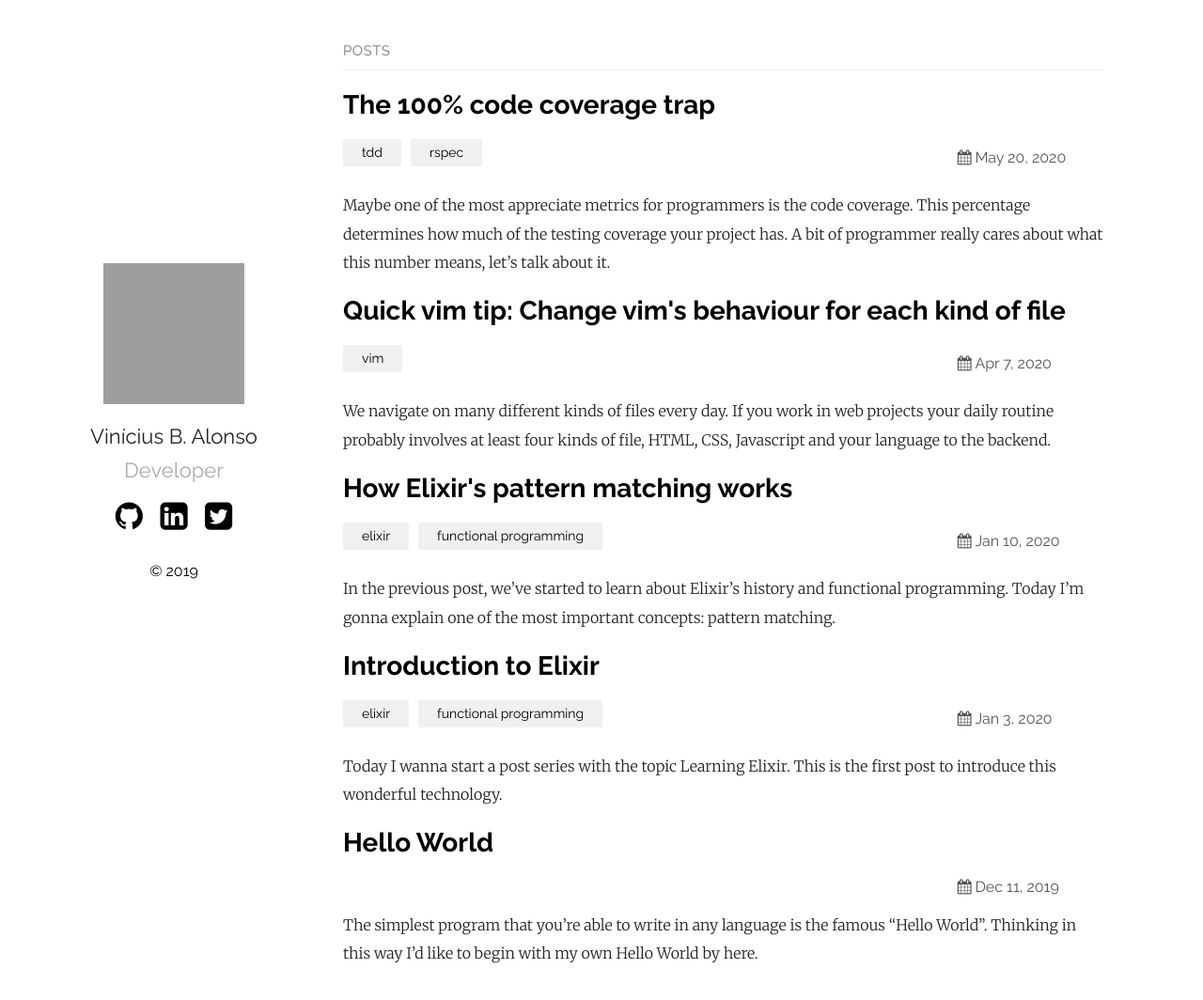
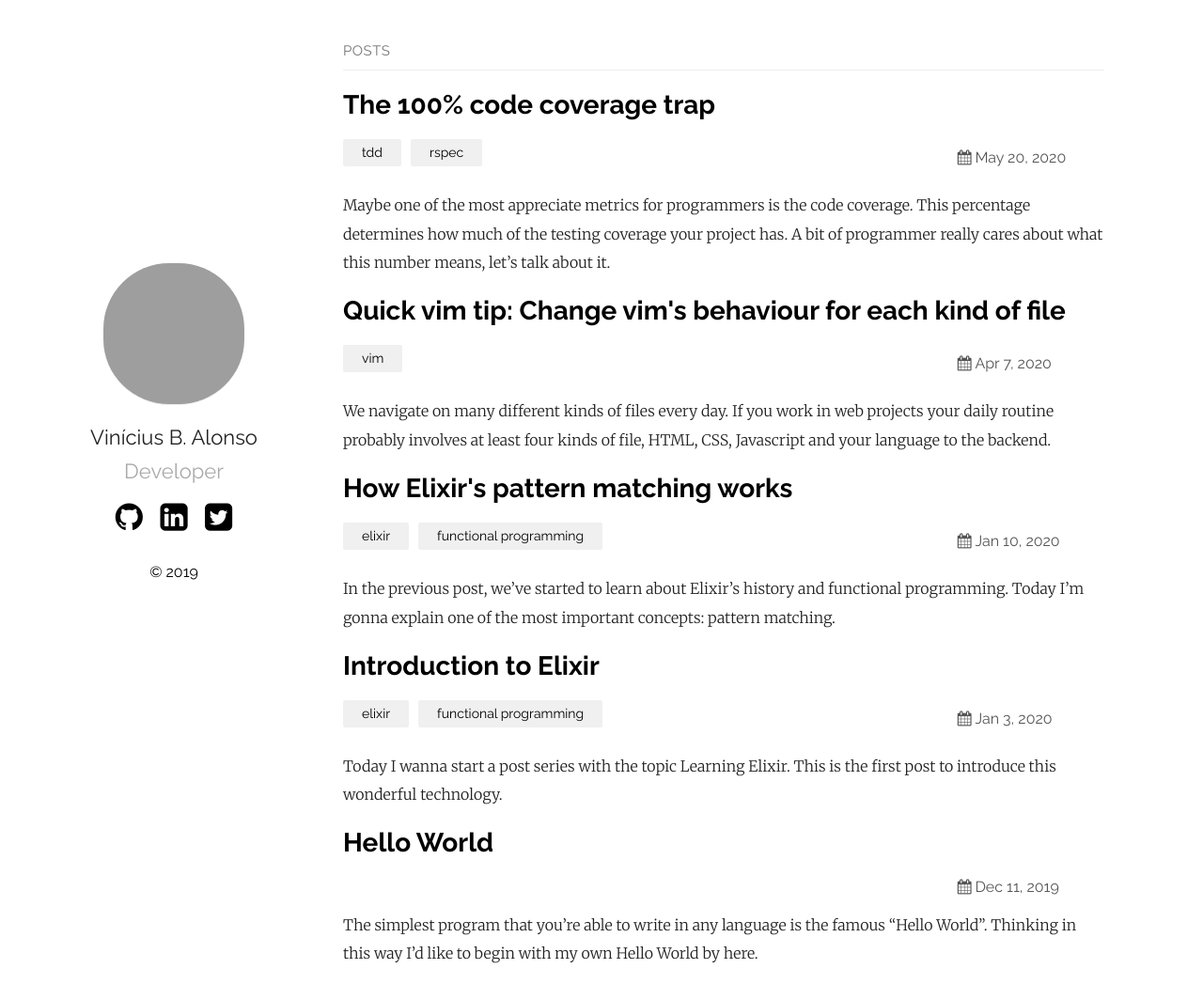
Before and after one commit to viniciusalonso/viniciusalonso.github.io, a Jekyll site: the page built from index.md, in a window 1280 px wide and 1075 px high. Shown: the top 1064 px of the window at 94% size. Built offline with Jekyll 4.4.1, drawn with Linux system fonts in a browser that asks for light colours; grey boxes are pictures that could not be loaded.

Commit message:
Improve avatar picture

```diff
--- a/_layouts/default.html
+++ b/_layouts/default.html
@@ -6,7 +6,7 @@
 <body>
 	<main class="container">
 		<section class="about">
-			<img src="{{ "https://avatars0.githubusercontent.com/u/4620253?s=400&u=dd0cec00d963c3021754bc9581d7d7d1e6451af3&v=4" | relative_url }}" alt="{{ site.plainwhite.name }}">
+			<img src="{{ "https://avatars0.githubusercontent.com/u/4620253?s=400&u=dd0cec00d963c3021754bc9581d7d7d1e6451af3&v=4" | relative_url }}" alt="{{ site.plainwhite.name }}" class="avatar">
 			<h2>{{ site.plainwhite.name }}</h2>
 			<p class="tagline">{{ site.plainwhite.tagline }}</p>
 			<ul class="social">
--- a/_sass/plain.scss
+++ b/_sass/plain.scss
@@ -195,3 +195,8 @@ main {
 	padding-bottom: 10px;
 	font-weight: normal;
 }
+
+.avatar {
+    border-radius: 70px;
+	border-bottom: 1px solid #eee;
+}
```
